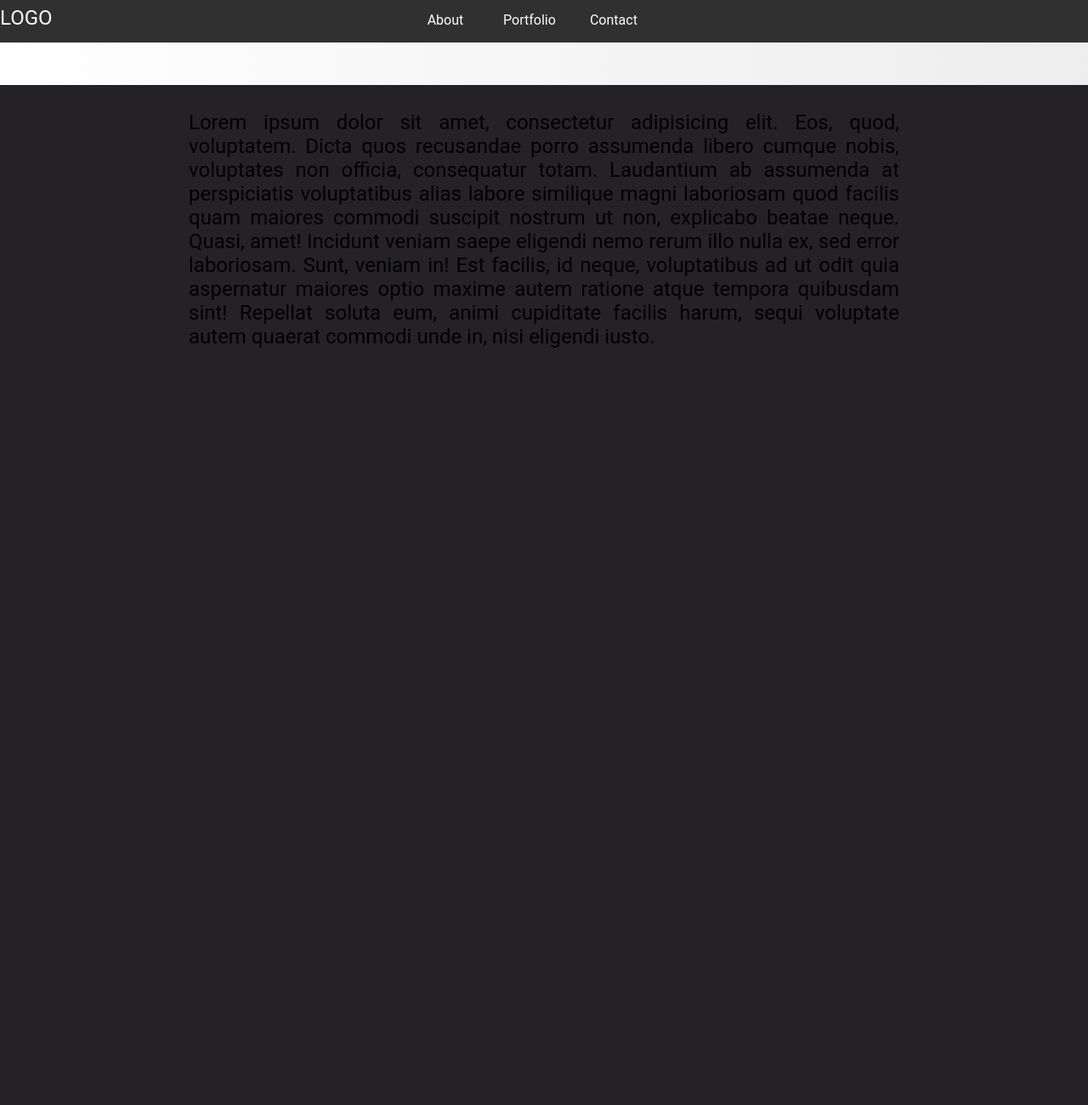
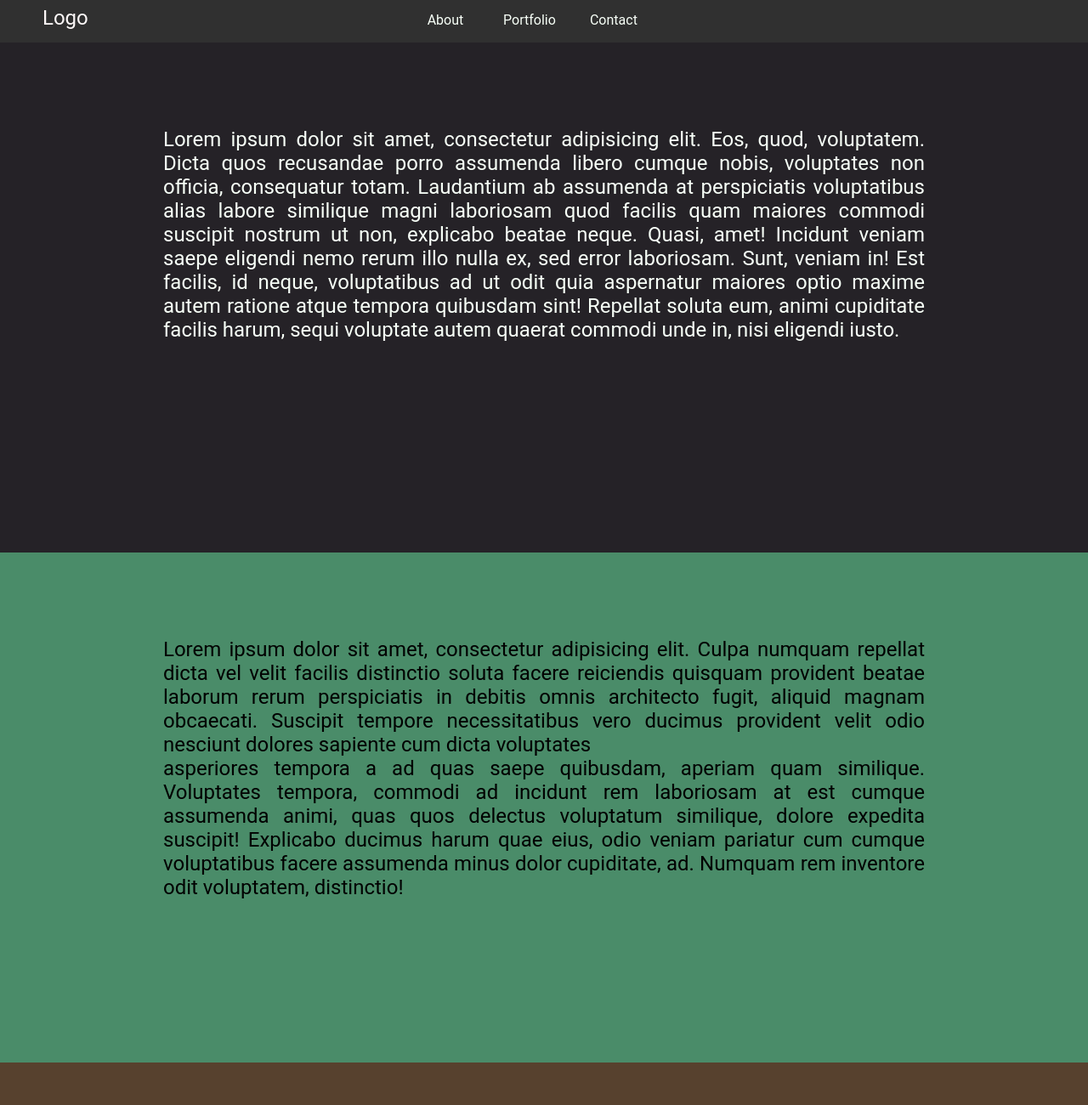
Before and after one commit to andriih/portfolioSite, a website: page index.html in a window 1280 px wide. Shown: the top 1300 px of the page at 85% size. Drawn offline with nearby package versions, Linux system fonts and the light colour scheme.

Commit message:
Logo position addded

```diff
--- a/css/style.css
+++ b/css/style.css
@@ -27,10 +27,16 @@ html,body{
 .header{
    	position: fixed;
 }
-.logo{
+.logo__container{
 	width: 20%;
 	display: inline-block;
+
+}
+.logo__link{
+	display: block;
+	text-decoration: none;
 	color: #fcf7f7;
+	padding-left: 50px;
 	font-size: 1.5em;
 }
 .header__navbar{
@@ -75,20 +81,23 @@ html,body{
 /*CONTENT AREA*/
 .main_content_section {
 	display:inline-block;
+	min-height: 100%;
 	width: 100%;
 	margin: 0 auto;
 }
 .about__wrapper,.portfolio__wrapper,.contact__wrapper{
-	height: 2000px;
+	/*height: 2000px;*/
 }
 .about__wrapper{
 	background-color: #252227;
+
 }
 .portfolio__wrapper{
 	background-color: #4A8C69;
 }
 .contact__wrapper{
 	background-color: #57412E;
+
 }
 
 .content__about,.content__portfolio,.content__contact{
@@ -96,7 +105,7 @@ html,body{
 	color: black ;
 	width: 70%;
 	margin: 0 auto;
-	padding: 30px;
+	padding-top: 100px;
     font-family: 'Roboto', sans-serif;
 	font-size: 1.5em;
 	height: 600px;
@@ -104,7 +113,11 @@ html,body{
 }
 
 .content__about{
-	margin-top: 100px;
+	margin-top: 50px;
+	color: #F7FFF7;
+}
+.content__contact{
+	color: #F7FFF7;
 }
 
 /*FOOTER*/
--- a/index.html
+++ b/index.html
@@ -9,8 +9,8 @@
 	<div class="wrapper">
 		<!-- /////////////////////////////////////HEADER///////////////////////////////////////////////// -->
 		<header class="header">
-			<div class="logo">
-				LOGO
+			<div class="logo__container">
+				<a href="#content__about" class="logo__link">Logo</a>
 			</div>
 			<nav class="header__navbar">
 				<ul class="navbar">
@@ -24,20 +24,21 @@
 		<!-- /////////////////////////////////////MAIN BODY///////////////////////////////////////////////// -->
 
 		<div class="main_content_section">
-
+			<p id="content__about"></p>
 			<div class="about__wrapper">
-				<section class="content__about" id="content__about">
+				<section class="content__about">
 				Lorem ipsum dolor sit amet, consectetur adipisicing elit. Eos, quod, voluptatem. Dicta quos recusandae porro assumenda libero cumque nobis, voluptates non officia, consequatur totam. Laudantium ab assumenda at perspiciatis voluptatibus alias labore similique magni laboriosam quod facilis quam maiores commodi suscipit nostrum ut non, explicabo beatae neque. Quasi, amet! Incidunt veniam saepe eligendi nemo rerum illo nulla ex, sed error laboriosam. Sunt, veniam in! Est facilis, id neque, voluptatibus ad ut odit quia aspernatur maiores optio maxime autem ratione atque tempora quibusdam sint! Repellat soluta eum, animi cupiditate facilis harum, sequi voluptate autem quaerat commodi unde in, nisi eligendi iusto.
 				</section>
 			</div>
+			<p id="content__portfolio"></p>
 			<div class="portfolio__wrapper">
-				<section class="content__portfolio" id="content__portfolio">
-				PORTFOLIO
-				Lorem ipsum dolor sit amet, consectetur adipisicing elit. Culpa numquam repellat dicta vel velit facilis distinctio soluta facere reiciendis quisquam provident beatae laborum rerum perspiciatis in debitis omnis architecto fugit, aliquid magnam obcaecati. Suscipit tempore necessitatibus vero ducimus provident velit odio nesciunt dolores sapiente cum dicta voluptates asperiores tempora a ad quas saepe quibusdam, aperiam quam similique. Voluptates tempora, commodi ad incidunt rem laboriosam at est cumque assumenda animi, quas quos delectus voluptatum similique, dolore expedita suscipit! Explicabo ducimus harum quae eius, odio veniam pariatur cum cumque voluptatibus facere assumenda minus dolor cupiditate, ad. Numquam rem inventore odit voluptatem, distinctio!
+				<section class="content__portfolio" >
+				Lorem ipsum dolor sit amet, consectetur adipisicing elit. Culpa numquam repellat dicta vel velit facilis distinctio soluta facere reiciendis quisquam provident beatae laborum rerum perspiciatis in debitis omnis architecto fugit, aliquid magnam obcaecati. Suscipit tempore necessitatibus vero ducimus provident velit odio nesciunt dolores sapiente cum dicta voluptates <p id="content__portfolio"></p> asperiores tempora a ad quas saepe quibusdam, aperiam quam similique. Voluptates tempora, commodi ad incidunt rem laboriosam at est cumque assumenda animi, quas quos delectus voluptatum similique, dolore expedita suscipit! Explicabo ducimus harum quae eius, odio veniam pariatur cum cumque voluptatibus facere assumenda minus dolor cupiditate, ad. Numquam rem inventore odit voluptatem, distinctio!
 			</section>
 			</div>
+			<p id="content__contact"></p>
 			<div class="contact__wrapper">
-				<section class="content__contact" id="content__contact">
+				<section class="content__contact">
 				CONTACT
 				Lorem ipsum dolor sit amet, consectetur adipisicing elit. Modi tempore, inventore sed fugit, repudiandae neque odio doloribus enim voluptates ducimus nisi asperiores laudantium aut deserunt quas itaque ipsum error dolores, quo magnam nesciunt ad aperiam quam alias. Itaque temporibus suscipit enim veritatis distinctio corporis perspiciatis, mollitia repudiandae qui eius libero. Quae alias mollitia tempore magnam porro, ratione velit esse temporibus quasi cumque recusandae voluptas id, officia at quis autem sit harum fugit. Libero quis culpa autem error eveniet repellat porro odio eum at sequi cupiditate ab ex atque, rem fugit suscipit ratione laudantium asperiores officiis quas molestiae debitis quia, ducimus?
 			</section>
```
